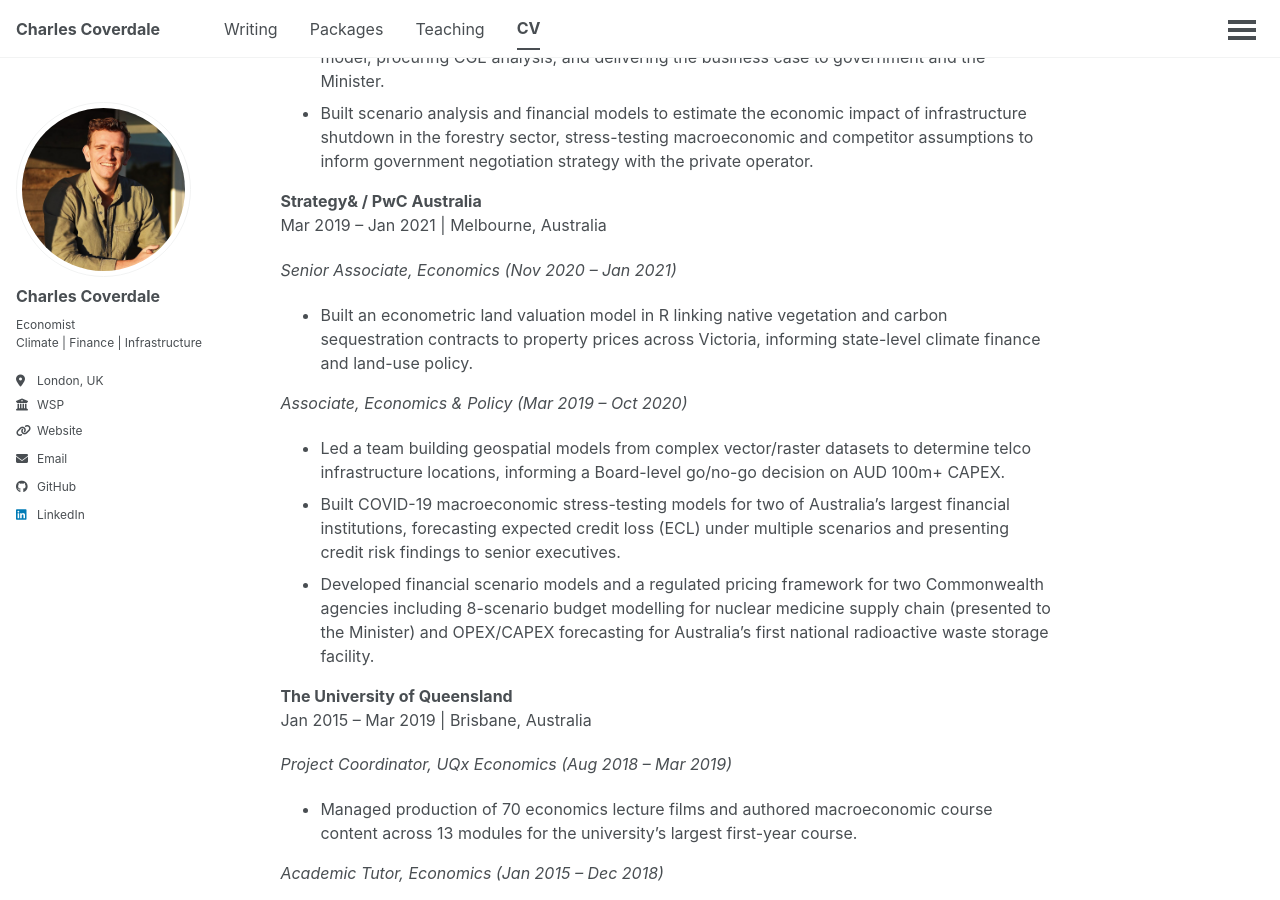
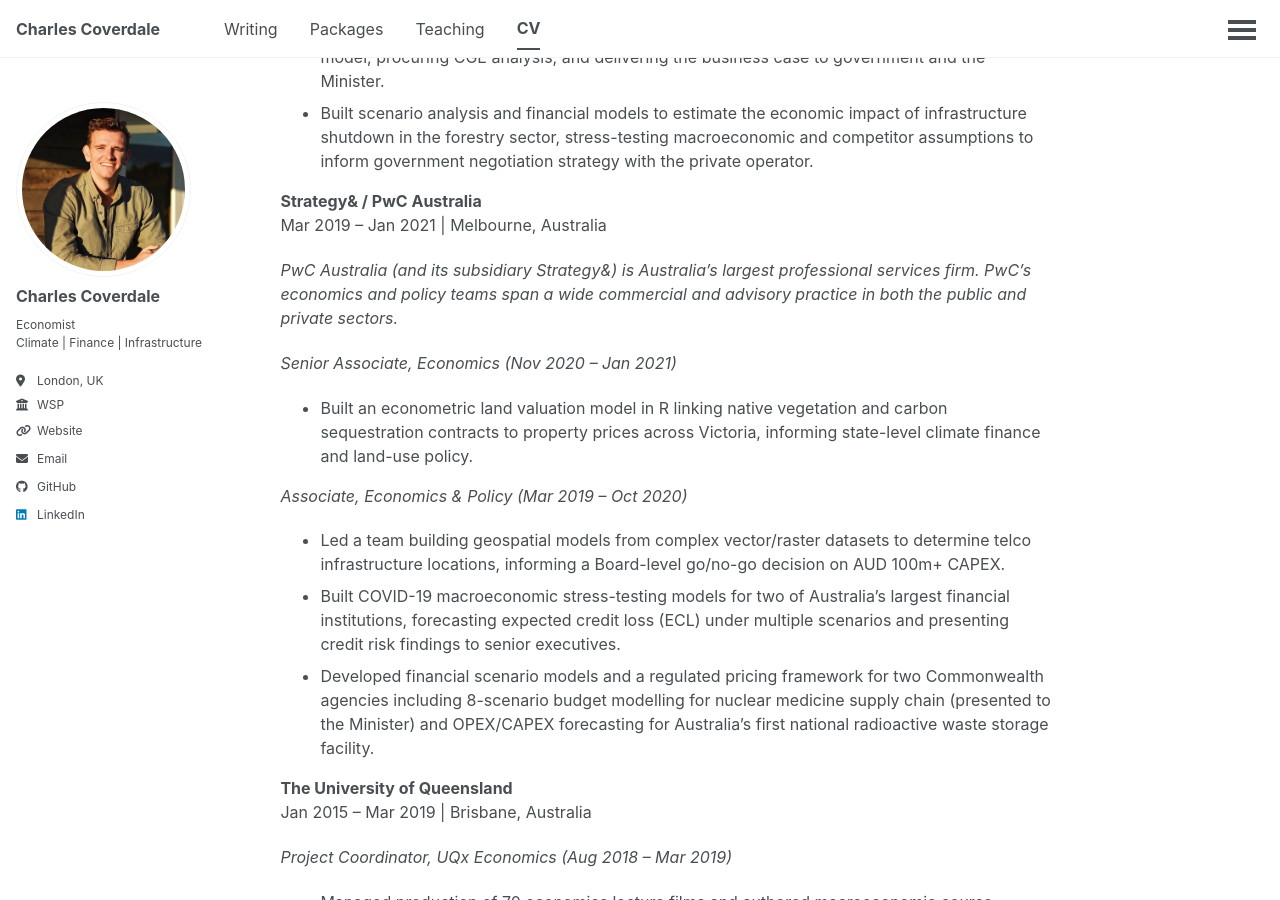
Before and after one commit to charlescoverdale/charlescoverdale.github.io, a Jekyll site: the page built from _pages/cv.md, in a window 1280 px wide and 900 px high, scrolled down 1024 px. Built offline with Jekyll 4.4.1, drawn with Linux system fonts in a browser that asks for light colours; a script that is not in the unit is left out.

Commit message:
Add PwC company description

```diff
--- a/_pages/cv.md
+++ b/_pages/cv.md
@@ -36,6 +36,8 @@ redirect_from:
 
 **Strategy& / PwC Australia**
 <br>Mar 2019 – Jan 2021 | Melbourne, Australia
+
+*PwC Australia (and its subsidiary Strategy&) is Australia's largest professional services firm. PwC's economics and policy teams span a wide commercial and advisory practice in both the public and private sectors.*
 
 *Senior Associate, Economics (Nov 2020 – Jan 2021)*
 
```
